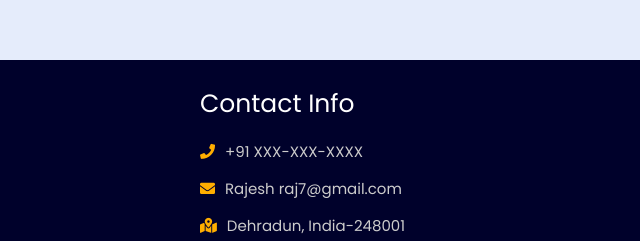
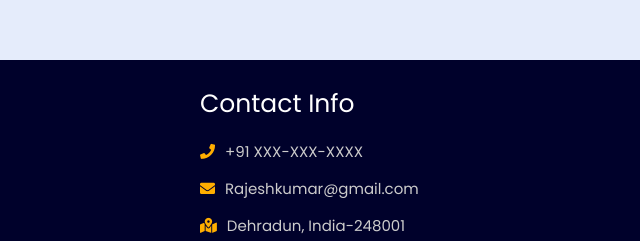
Before and after one commit to rajeshkumar12345678/portfolio, a plain HTML site: page index.html in a window 1280 px wide. Shown: the part 4122-4363 px from the top of the page, 640-1280 px from the left. Drawn offline with nearby package versions, Linux system fonts and the light colour scheme; animation ran at ten frames a second.

Commit message:
Update index.html

```diff
--- a/index.html
+++ b/index.html
@@ -218,7 +218,7 @@
       <div class="box">
           <h3>contact info</h3>
           <p> <i class="fas fa-phone"></i>+91 XXX-XXX-XXXX</p>
-          <p> <i class="fas fa-envelope"></i>Rajesh raj7@gmail.com</p>
+          <p> <i class="fas fa-envelope"></i>Rajeshkumar@gmail.com</p>
           <p> <i class="fas fa-map-marked-alt"></i>Dehradun, India-248001</p>
           <div class="share">
 
```
